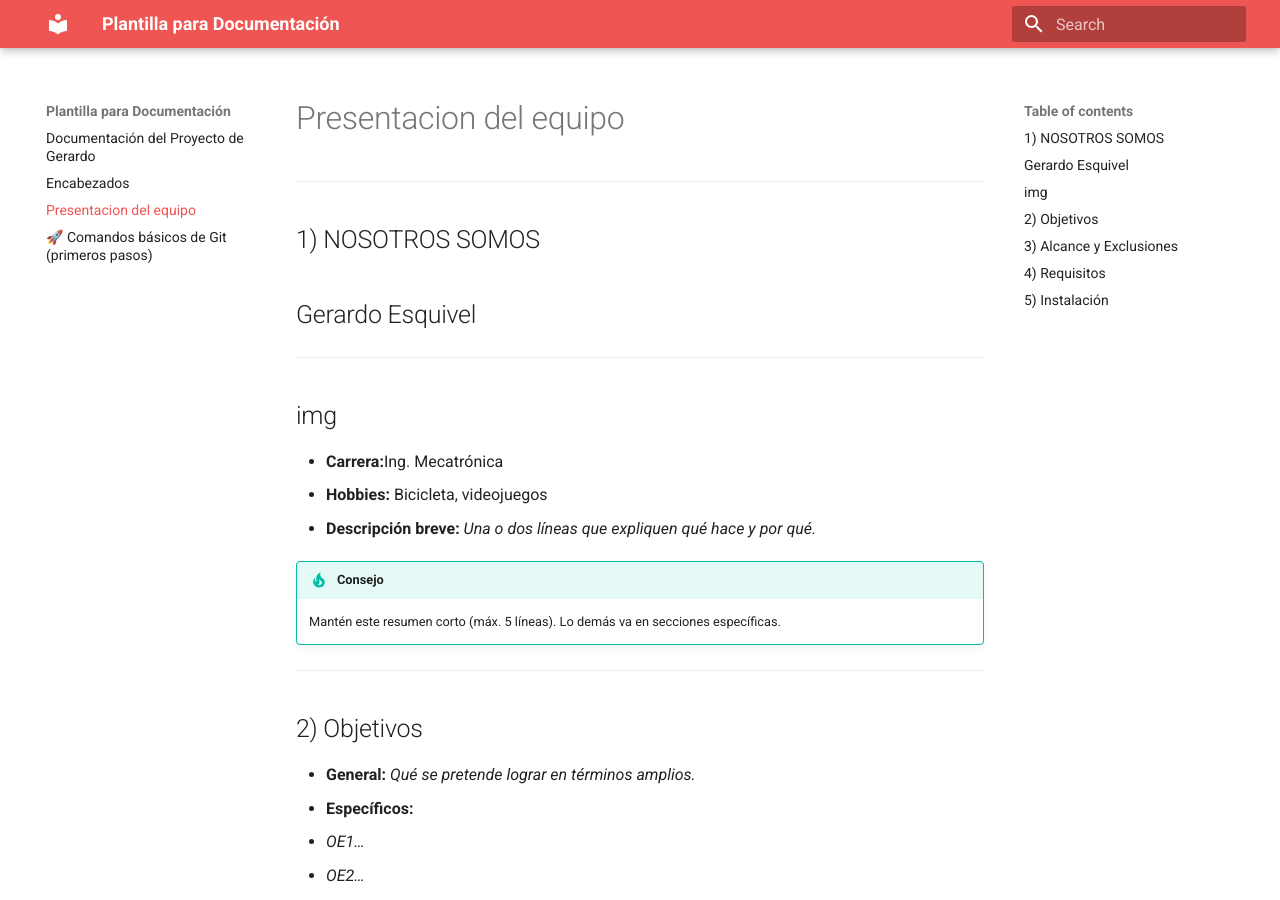
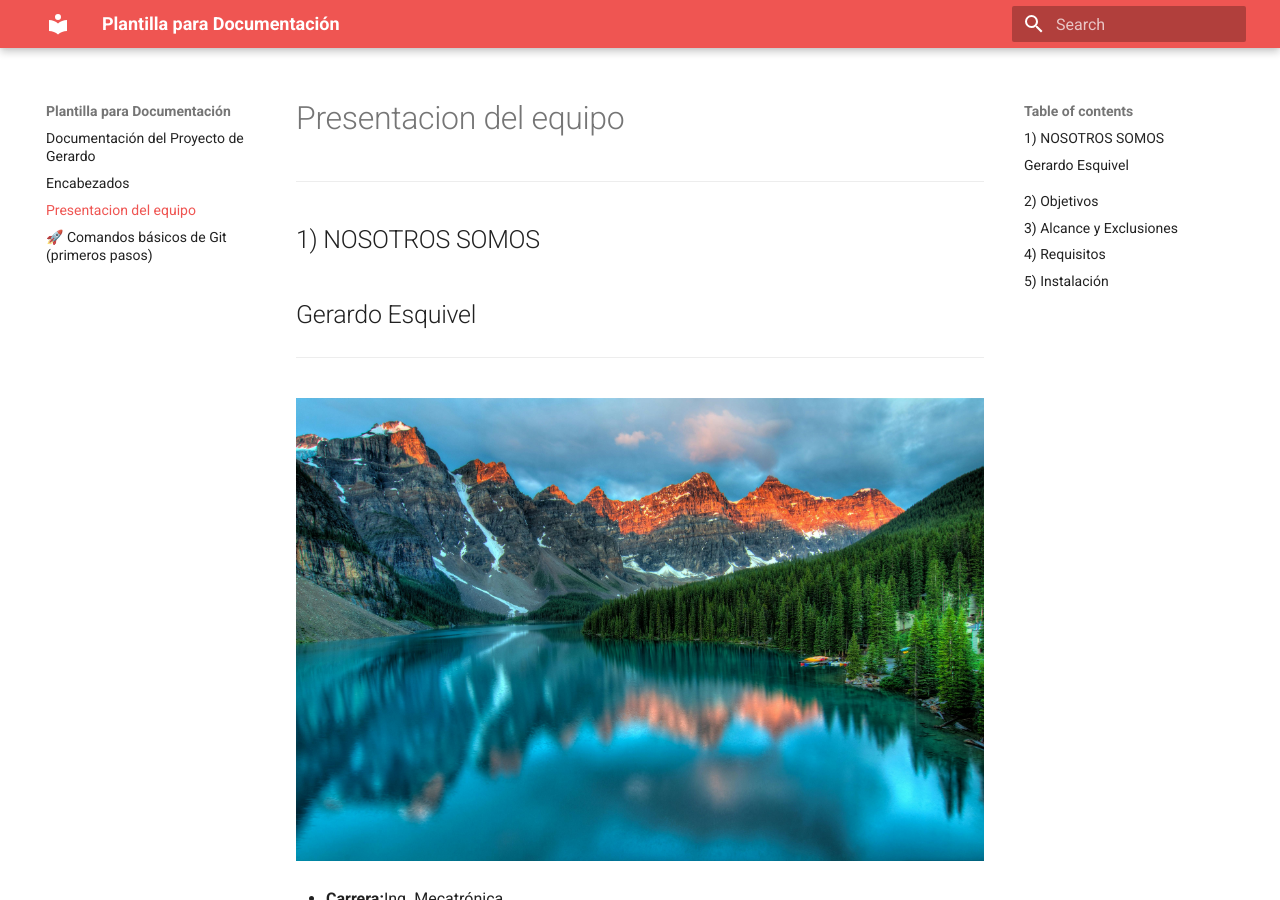
Before and after one commit to Gerardo-Esquivel/PortafoloProyectoIngernieria, an MkDocs documentation site: the page built from docs/ejemplo.md, in a window 1280 px wide and 900 px high. Built offline with MkDocs 1.6.1 and Material for MkDocs 9.7.7, drawn with Linux system fonts in a browser that asks for light colours.

Commit message:
Update ejemplo.md

```diff
--- a/docs/ejemplo.md
+++ b/docs/ejemplo.md
@@ -3,7 +3,7 @@
 ## 1) NOSOTROS SOMOS
 ## Gerardo Esquivel
 ---
-img
+![imagen](recursos/imgs/pexels-souvenirpixels-417074.jpg)
 ---
 - **Carrera:**Ing. Mecatrónica
 - **Hobbies:** Bicicleta, videojuegos
```
